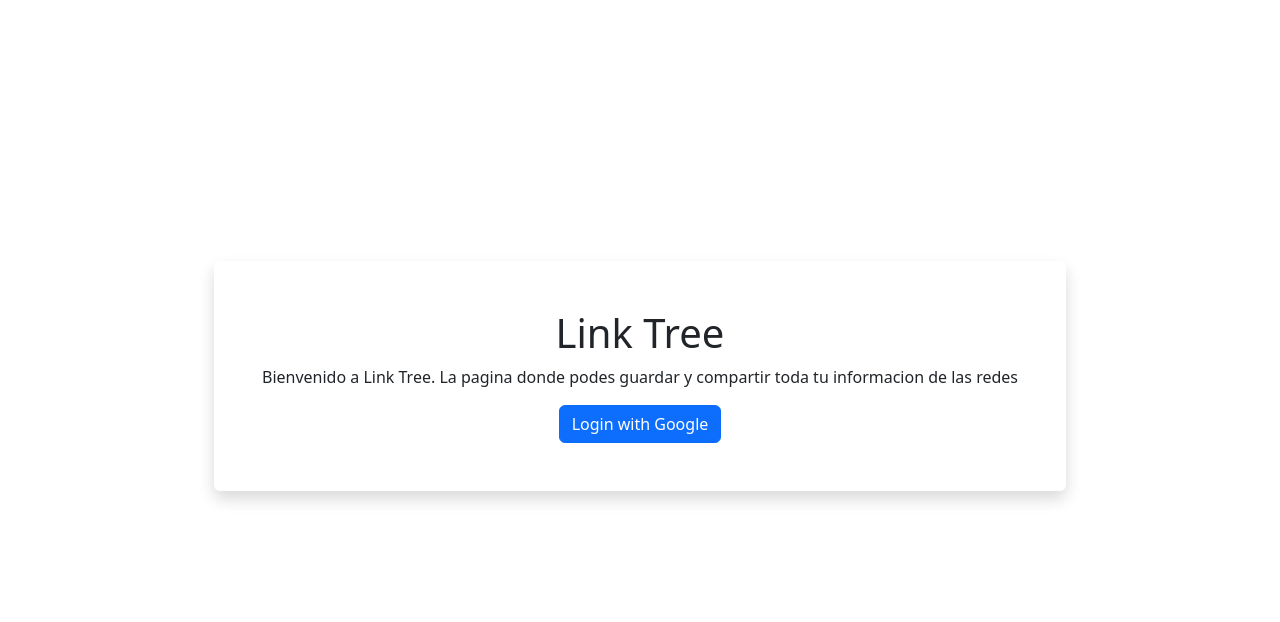
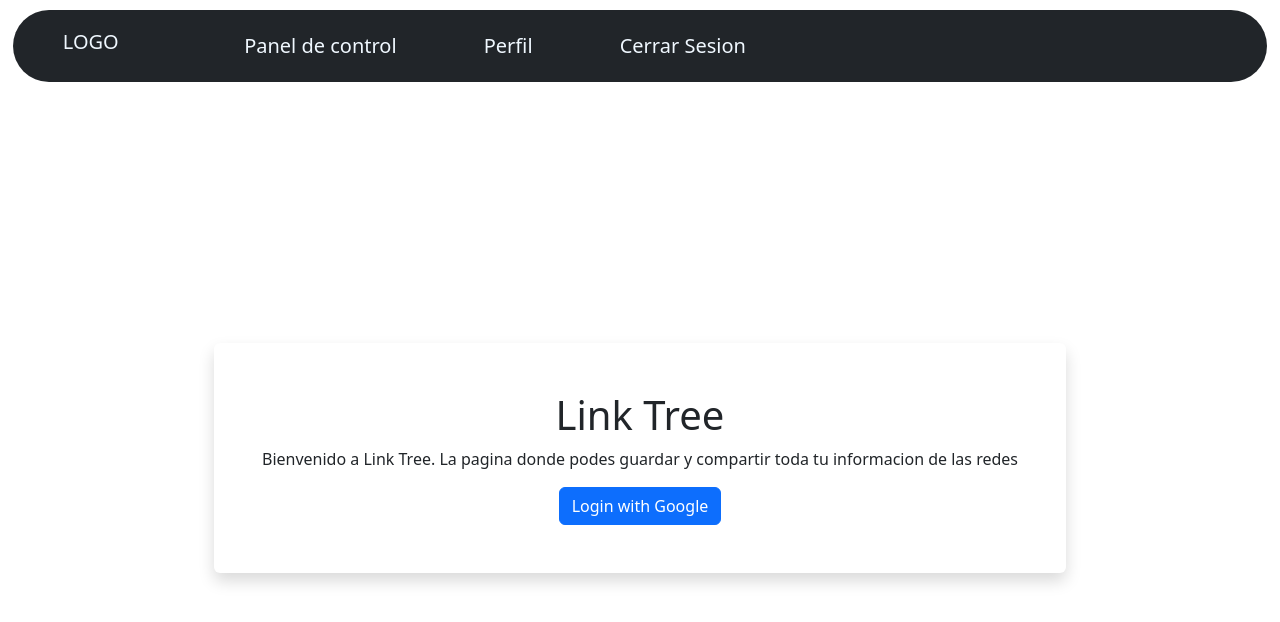
Before and after one commit to DavidTarrab26/linktreeApp, a React (Create React App) app: page /login in a window 1280 px wide. Shown: the top 622 px of the page. Built offline with nearby package versions, Linux system fonts and the light colour scheme; no server answers.

Commit message:
terminando diseño, ojo con el navbar

```diff
--- a/package.json
+++ b/package.json
@@ -7,6 +7,7 @@
     "@testing-library/react": "^13.4.0",
     "@testing-library/user-event": "^13.5.0",
     "bootstrap": "^5.3.0-alpha1",
+    "bootstrap-icons": "^1.10.3",
     "firebase": "^9.17.1",
     "react": "^18.2.0",
     "react-dom": "^18.2.0",
--- a/src/App.js
+++ b/src/App.js
@@ -1,24 +1,27 @@
-import logo from './logo.svg';
+import { BrowserRouter, Routes, Route } from "react-router-dom"
+import LoginView from './routes/loginView';
+import DashboardView from './routes/dashboardView';
+import EditProfileView from './routes/editProfileView';
+import SignOutView from './routes/signOutView';
+import PublicProfileView from './routes/publicProfileView';
+import ChooseUserNameView from './routes/chooseUserNameView';
 import './App.css';
+import NavBar from "./components/navBar";
 
 function App() {
   return (
-    <div className="App">
-      <header className="App-header">
-        <img src={logo} className="App-logo" alt="logo" />
-        <p>
-          Edit <code>src/App.js</code> and save to reload.
-        </p>
-        <a
-          className="App-link"
-          href="https://reactjs.org"
-          target="_blank"
-          rel="noopener noreferrer"
-        >
-          Learn React
-        </a>
-      </header>
-    </div>
+    <BrowserRouter>
+      <NavBar />
+      <Routes>
+        <Route path='/' element={<LoginView />} />
+        <Route path='login' element={<LoginView />} />
+        <Route path='dashboard' element={<DashboardView />} />
+        <Route path='dashboard/profile' element={<EditProfileView />} />
+        <Route path='signout' element={<SignOutView />} />
+        <Route path='u/:username' element={<PublicProfileView />} />
+        <Route path='/choose-username' element={<ChooseUserNameView />} />
+      </Routes>
+    </BrowserRouter>
   );
 }
 
--- a/src/components/dashboardWrapper.jsx
+++ /dev/null
@@ -1,19 +0,0 @@
-import {Link} from "react-router-dom"
-
-const DashboardWrapper = ({children}) => {
-    return(
-        <div>
-            <nav>
-                <div>Logotipo</div>
-                <Link to={"/dashboard"}>Links</Link>
-                <Link to={"/dashboard/profile"}>Perfil</Link>
-                <Link to={"/signout"}>Signout</Link>
-            </nav>
-            <div>
-                {children}
-            </div>
-        </div>
-    )
-}
-
-export default DashboardWrapper;
--- a/src/components/enlace.css
+++ b/src/components/enlace.css
@@ -5,3 +5,6 @@
 .url{
     margin-left: 10px;
 }
+.iconBasura{
+    font-size: 17px;
+}
--- a/src/components/enlace.jsx
+++ b/src/components/enlace.jsx
@@ -52,7 +52,7 @@ const Enlace = ({docId, title, url, onDelete, onUpdate}) => {
                 </>
                 :
                 <div className="d-flex">
-                    <button className="btn btn-primary" onClick={handleEditTitle}>Editar</button>
+                    <button className="btn btn-secondary" onClick={handleEditTitle}><i className="bi bi-pencil"></i></button>
                     <h4 className="title">{currentTitle}</h4>
                 </div>
                 }
@@ -63,14 +63,14 @@ const Enlace = ({docId, title, url, onDelete, onUpdate}) => {
                 </>
                 :
                 <div className="d-flex mt-3">
-                    <button className="btn btn-primary" onClick={handleEditUrl}>Editar</button>
+                    <button className="btn btn-secondary" onClick={handleEditUrl}><i className="bi bi-pencil"></i></button>
                     <h4 className="url">{currentUrl}</h4>
                 </div>
                 }
                 </div>
             </div>
             <div className="d-flex align-items-center m-3">
-                <button className="btn btn-danger" onClick={handleDelete}>Eliminar</button>
+                <button className="btn btn-outline-danger" onClick={handleDelete}><i className="bi bi-trash-fill iconBasura"></i></button>
             </div>
         </div>
     )
--- /dev/null
+++ b/src/components/navBar.css
@@ -0,0 +1,19 @@
+.nav{
+    height: 9vh;
+    width: 98%;
+    border-radius: 70px;
+    margin: 0 auto;
+    margin-top: 10px;
+}
+.logo{
+    margin-left: 50px;
+}
+.cont-menu{
+    margin-left: 10%;
+    width: 40%;
+}
+.txt-nav{
+    color: aliceblue;
+    text-decoration: none;
+    font-size: 20px;
+}
--- /dev/null
+++ b/src/components/navBar.jsx
@@ -0,0 +1,18 @@
+import {Link} from "react-router-dom"
+import "./navBar.css"
+
+const NavBar = () => {
+    return (
+        //Esto muestra si el user esta logueado
+        <div className="bg-dark nav d-flex align-items-center">
+            <h1 className="txt-nav logo">LOGO</h1>
+            <div className="d-flex justify-content-between cont-menu">
+                <Link to={"/dashboard"} className="txt-nav">Panel de control</Link>
+                <Link to={"/dashboard/profile"} className="txt-nav">Perfil</Link>
+                <Link to={"/signout"} className="txt-nav">Cerrar Sesion</Link>
+            </div>
+        </div>
+        );
+}
+
+export default NavBar;
--- a/src/index.js
+++ b/src/index.js
@@ -3,29 +3,15 @@ import ReactDOM from 'react-dom/client';
 import './index.css';
 import App from './App';
 import reportWebVitals from './reportWebVitals';
-import { BrowserRouter, Routes, Route } from "react-router-dom"
-import LoginView from './routes/loginView';
-import DashboardView from './routes/dashboardView';
-import EditProfileView from './routes/editProfileView';
-import SignOutView from './routes/signOutView';
-import PublicProfileView from './routes/publicProfileView';
-import ChooseUserNameView from './routes/chooseUserNameView';
 import 'bootstrap/dist/css/bootstrap.min.css'
 import 'bootstrap/dist/js/bootstrap.bundle'
+import 'bootstrap-icons/font/bootstrap-icons.css'
 
 const root = ReactDOM.createRoot(document.getElementById('root'));
 root.render(
-  <BrowserRouter>
-    <Routes>
-      <Route path='/' element={<App />} />
-      <Route path='login' element={<LoginView />} />
-      <Route path='dashboard' element={<DashboardView />} />
-      <Route path='dashboard/profile' element={<EditProfileView />} />
-      <Route path='signout' element={<SignOutView />} />
-      <Route path='u/:username' element={<PublicProfileView />} />
-      <Route path='/choose-username' element={<ChooseUserNameView />} />
-    </Routes>
-  </BrowserRouter>
+  <React.StrictMode>
+    <App />
+  </React.StrictMode>
 );
 
 // If you want to start measuring performance in your app, pass a function
--- a/src/routes/dashboardView.css
+++ b/src/routes/dashboardView.css
@@ -6,4 +6,19 @@
 .titulo{
     font-size: 45px;
     font-weight: bold;
+    text-align: center;
+    margin: 50px 0px;
 }
+.cont-form{
+    display: flex;
+    justify-content: center;
+}
+.form{
+    display: flex;
+    flex-direction: column;
+    margin: 20px 0px;
+    width: 50%;
+}
+.input{
+    margin: 10px 0px;
+}
--- a/src/routes/dashboardView.jsx
+++ b/src/routes/dashboardView.jsx
@@ -1,7 +1,6 @@
 import Authprovider from "../components/authprovider";
 import {useNavigate} from "react-router-dom";
 import { useState } from "react";
-import DashboardWrapper from "../components/dashboardWrapper";
 import { v4 as uuidv4 } from "uuid";
 import { deleteLink, getLinks, insertNewLink, updateLink } from "../firebase/firebase";
 import Enlace from "../components/enlace";
@@ -86,26 +85,24 @@ const DashboardView = () => {
     }
 
     return(
-        <DashboardWrapper>
         <div className="cont-dash">
             <h2 className="titulo" >Panel De Control</h2>
+            <div className="cont-form">
+                <form className="form" action="" onSubmit={handleOnSubmit}>
 
-                <form className="" action="" onSubmit={handleOnSubmit}>
-                    <label htmlFor="title">Titulo</label>
-                    <input type="text" name="title" onChange={handleOnChange}/>
+                    <input type="text" placeholder="Titulo" className="form-control input" name="title" onChange={handleOnChange}/>
 
-                    <label htmlFor="url">URL</label>
-                    <input type="text" name="url" onChange={handleOnChange}/>
+                    <input type="text" placeholder="URL" className="form-control input" name="url" onChange={handleOnChange}/>
 
                     <input className="btn btn-primary" type="submit" value="Crear nuevo link" />
                 </form>
+            </div>
             <div>
                 {links.map(link=>(
                     <Enlace key={link.docId} docId={link.docId} title={link.title} url={link.url} onDelete={handleDeleteLink} onUpdate={handleUpdateLink} />
                 ))}
             </div>
         </div>
-        </DashboardWrapper>
     )
 }
 
--- a/src/routes/editProfileView.jsx
+++ b/src/routes/editProfileView.jsx
@@ -1,4 +1,3 @@
-import DashboardWrapper from "../components/dashboardWrapper";
 import Authprovider from "../components/authprovider";
 import {useNavigate} from "react-router-dom";
 import { useRef, useState } from "react";
@@ -62,7 +61,6 @@ const EditProfileView = () => {
         )
     }
     return (
-            <DashboardWrapper>
             <div>
                 <h3>Edit Profile</h3>
                 <h1>{currentUser.username}</h1>
@@ -76,7 +74,6 @@ const EditProfileView = () => {
                     </div>
                 </div>
             </div>
-            </DashboardWrapper>
      );
 }
 
```
Also changed, not shown: 1 other file (tests, documents, lock files or other folders). Lines whose indentation alone changed are shown as unchanged.
